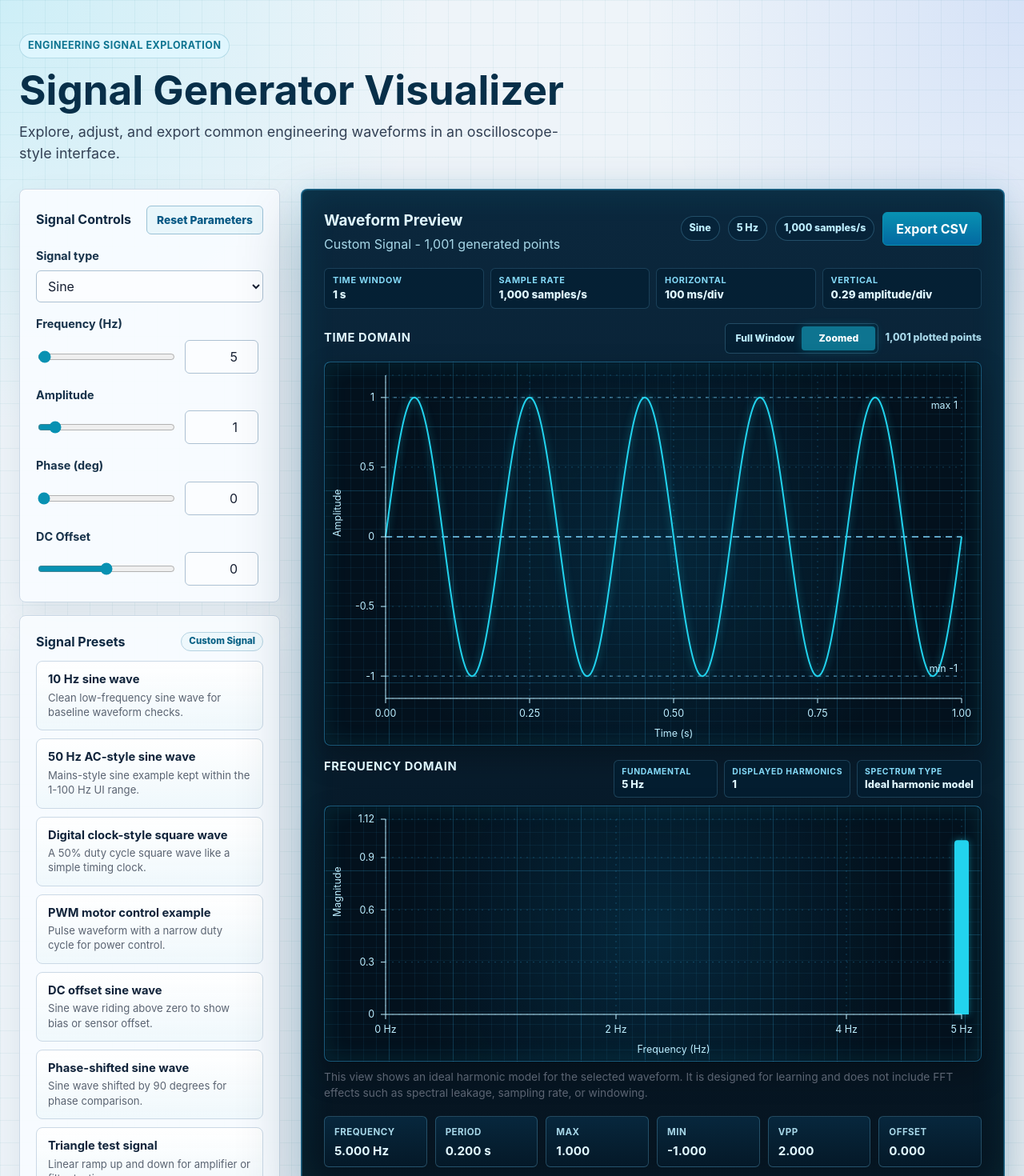
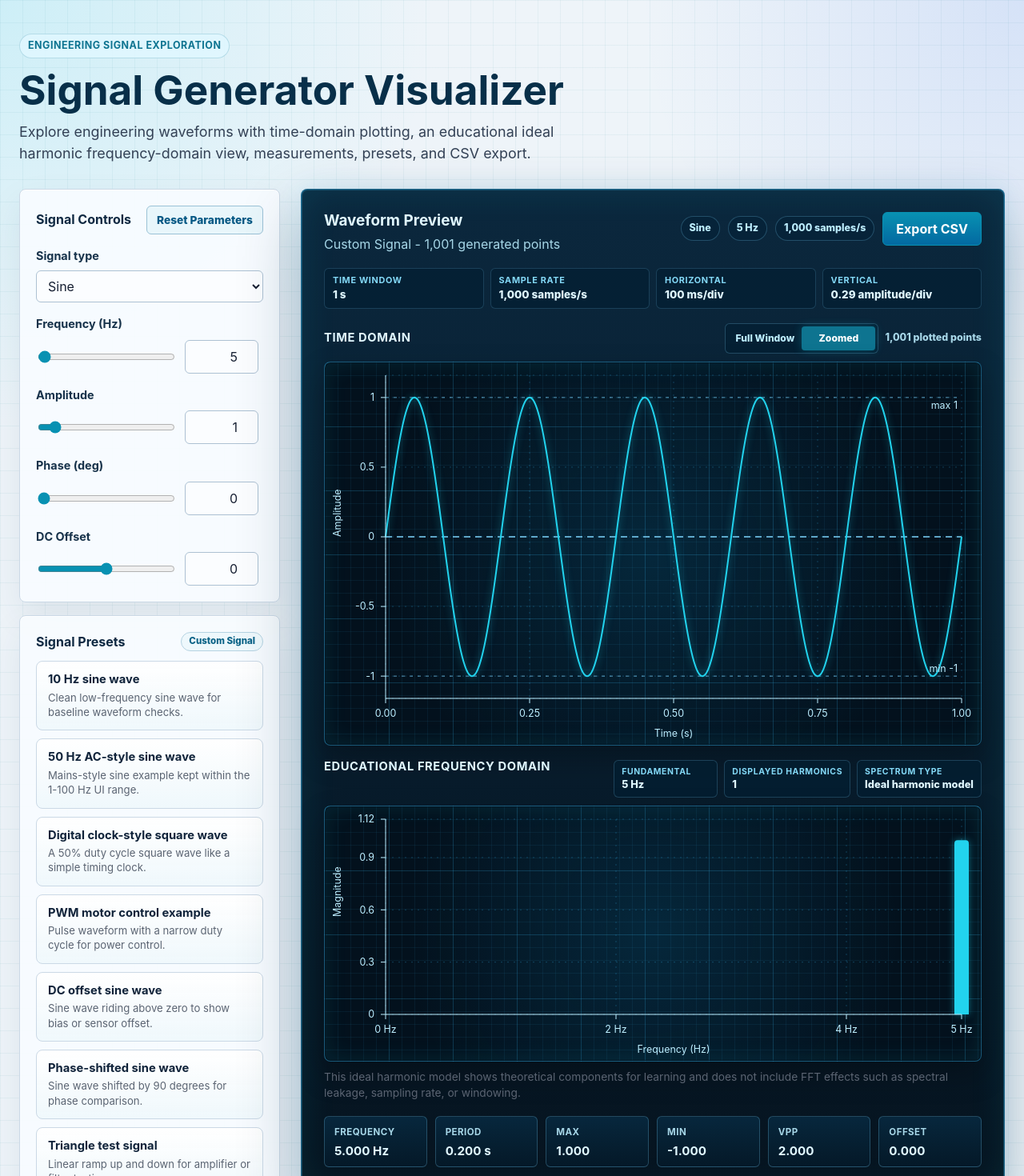
Before and after one commit to hychaw/signal-generator-visualizer, a React (Vite) app: page / in a window 1280 px wide. Shown: the top 1470 px of the page at 80% size. Built offline with nearby package versions, Linux system fonts and the light colour scheme.

Commit message:
Polish README and final project cleanup

```diff
--- a/index.html
+++ b/index.html
@@ -3,6 +3,10 @@
   <head>
     <meta charset="UTF-8" />
     <meta name="viewport" content="width=device-width, initial-scale=1.0" />
+    <meta
+      name="description"
+      content="Interactive signal generator and waveform visualizer with time-domain plotting, ideal harmonic frequency-domain visualization, measurements, presets, and CSV export."
+    />
     <title>Signal Generator Visualizer</title>
   </head>
   <body>
--- a/package.json
+++ b/package.json
@@ -2,6 +2,7 @@
   "name": "signal-generator-visualizer",
   "private": true,
   "version": "0.0.0",
+  "description": "Interactive signal generator and waveform visualizer with time-domain plotting, ideal harmonic frequency-domain visualization, measurements, presets, and CSV export.",
   "type": "module",
   "scripts": {
     "dev": "vite",
--- a/src/App.tsx
+++ b/src/App.tsx
@@ -67,8 +67,9 @@ function App() {
         <p className="eyebrow">Engineering signal exploration</p>
         <h1>Signal Generator Visualizer</h1>
         <p className="description">
-          Explore, adjust, and export common engineering waveforms in an
-          oscilloscope-style interface.
+          Explore engineering waveforms with time-domain plotting, an
+          educational ideal harmonic frequency-domain view, measurements,
+          presets, and CSV export.
         </p>
       </header>
 
--- a/src/components/WaveformPanel.tsx
+++ b/src/components/WaveformPanel.tsx
@@ -525,7 +525,7 @@ function WaveformPanel({
         aria-labelledby="frequency-domain-title"
       >
         <div className="chart-heading frequency-domain-heading">
-          <h3 id="frequency-domain-title">Frequency Domain</h3>
+          <h3 id="frequency-domain-title">Educational Frequency Domain</h3>
           <div className="frequency-readouts" aria-label="Spectrum readouts">
             <span>
               <strong>Fundamental</strong>
@@ -617,9 +617,9 @@ function WaveformPanel({
           </ResponsiveContainer>
         </div>
         <p className="spectrum-note">
-          This view shows an ideal harmonic model for the selected waveform. It
-          is designed for learning and does not include FFT effects such as
-          spectral leakage, sampling rate, or windowing.
+          This ideal harmonic model shows theoretical components for learning
+          and does not include FFT effects such as spectral leakage, sampling
+          rate, or windowing.
         </p>
       </section>
 
```
Also changed, not shown: 1 other file (tests, documents, lock files or other folders).
